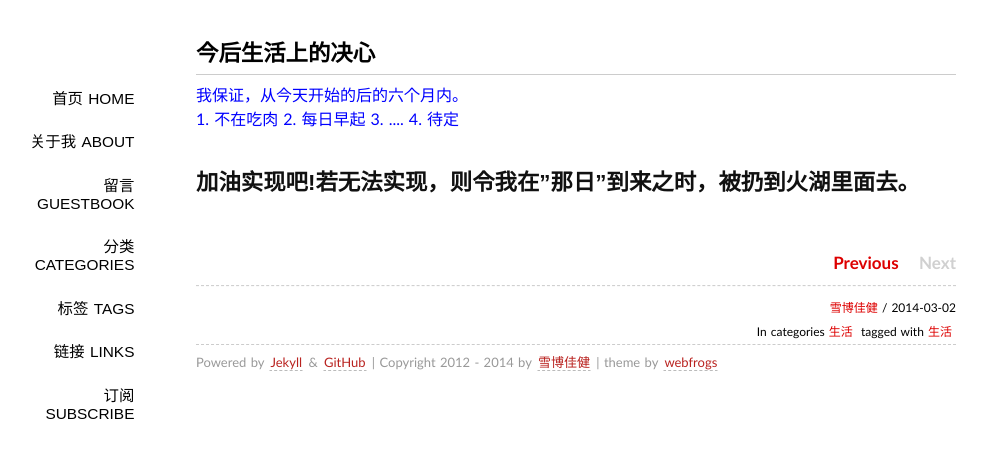
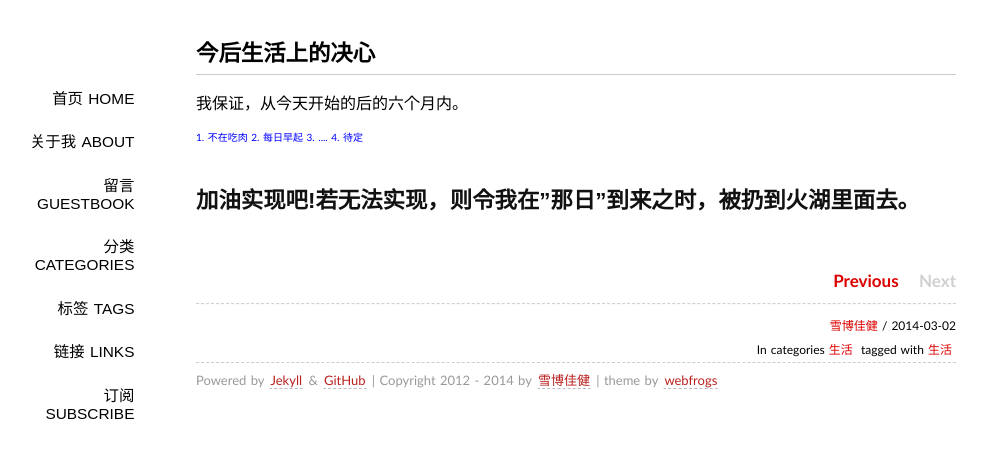
Before and after one commit to Successor/bigyuki.github.com, a Jekyll site: the page built from _posts/2014-03-02-Status.md, in a window 1280 px wide. Shown: the top 458 px of the page, without its empty margins (144-1131 px from the left). Built offline with Jekyll 4.4.1, drawn with Linux system fonts in a browser that asks for light colours; Markdown is read by kramdown in place of the engine named in the settings; comment, search, counter and statistics services are not loaded.

Commit message:
Update 2014-03-02-Status.md

```diff
--- a/_posts/2014-03-02-Status.md
+++ b/_posts/2014-03-02-Status.md
@@ -6,8 +6,9 @@ category: 生活
 tags: [生活]
 ---
 
-<font color=blue>我保证，从今天开始的后的六个月内。
+我保证，从今天开始的后的六个月内。
 <br/>
+<font size=1 color=blue>
 1. 不在吃肉
 2. 每日早起
 3. ....
```
